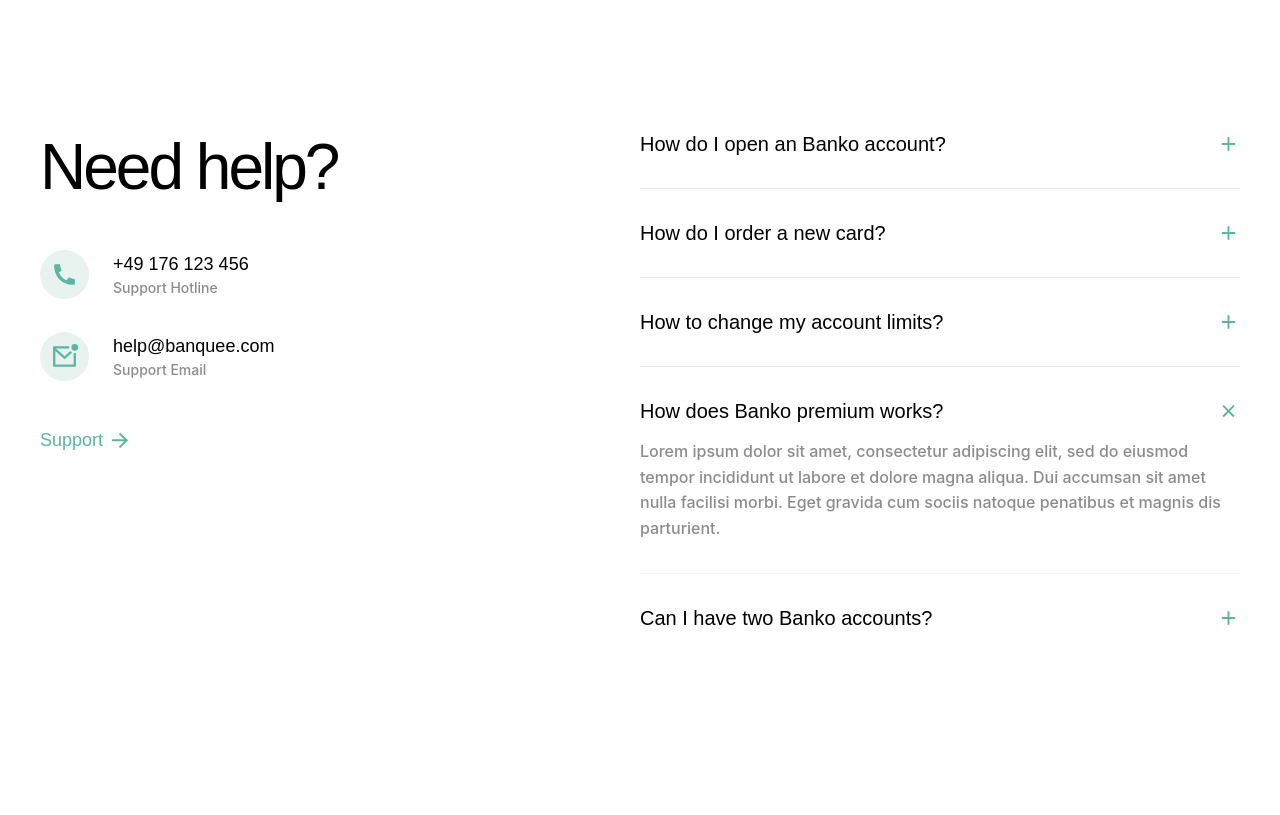
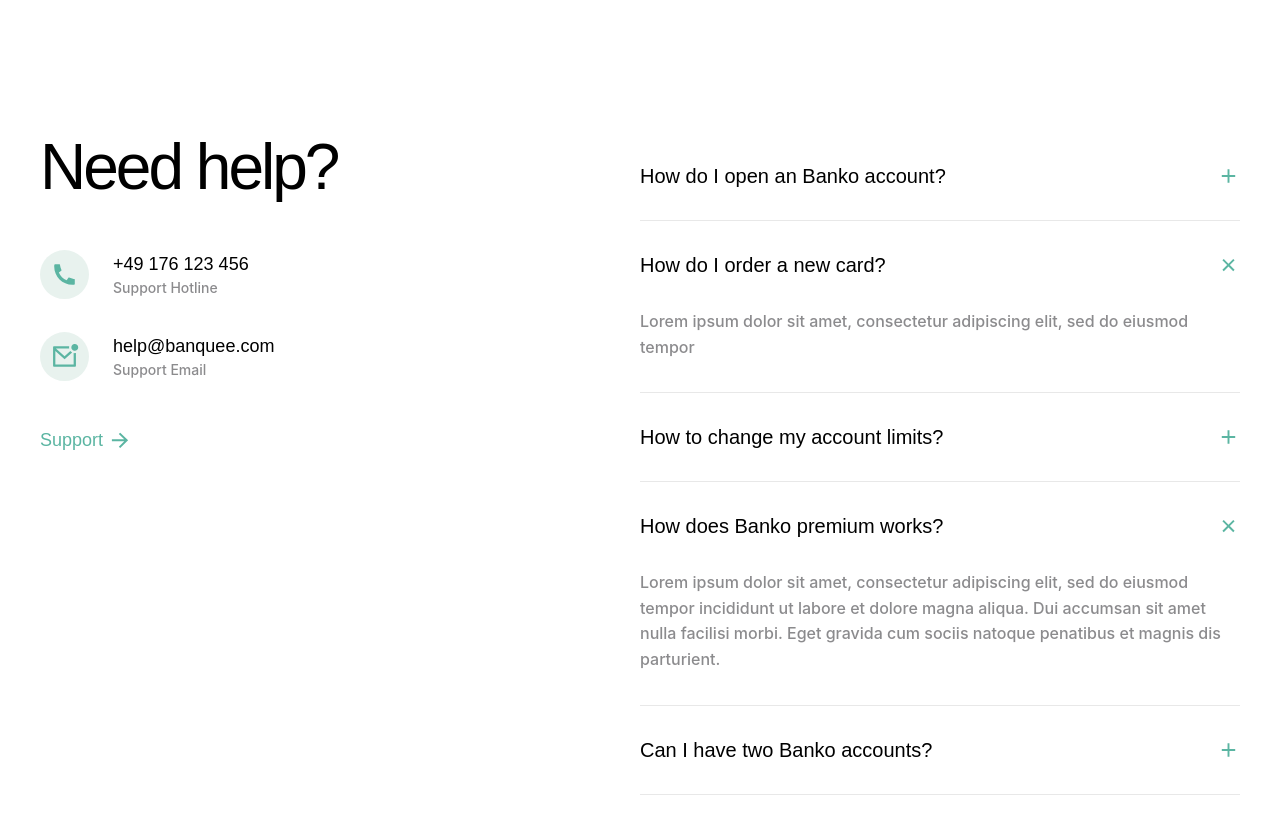
Before and after one commit to GM9dev/banquee-react, a React (Vite) app: page / in a window 1280 px wide. Shown: the part 8900-9715 px from the top of the page. Built offline with nearby package versions, Linux system fonts and the light colour scheme; a web font is replaced by a local one.

Commit message:
Added basic logic structure for SiteNeed

```diff
--- a/src/components/SiteNeed/SiteNeed.css
+++ b/src/components/SiteNeed/SiteNeed.css
@@ -37,6 +37,12 @@
 .SiteNeed .distance-4 {
   display: flex;
   justify-content: space-between;
+  flex-direction: column;
+}
+
+.SiteNeed .item-header {
+  display: flex;
+  justify-content: space-between;
 }
 
 .SiteNeed .border-bottom {
@@ -59,5 +65,4 @@
 .SiteNeed .text-5 {
   color: #1a191e;
   opacity: 50%;
-  padding-bottom: 32px;
 }
--- a/src/components/SiteNeed/SiteNeed.tsx
+++ b/src/components/SiteNeed/SiteNeed.tsx
@@ -4,6 +4,11 @@
 import Badge12Image from "./../../assets/badge-12.svg";
 import Badge11Image from "./../../assets/badge-11.svg";
 import "./SiteNeed.css";
+
+type FAQListType = {
+  answer: string;
+  question: string;
+};
 
 type SiteNeedData = {
   mainTitle: string;
@@ -12,12 +17,7 @@
   email: string;
   contactEmail: string;
   option: string;
-  list1: string;
-  list2: string;
-  list3: string;
-  list4: string;
-  textList4: string;
-  list5: string;
+  faqList: FAQListType[];
 };
 
 function SiteNeed() {
@@ -28,13 +28,21 @@
     email: "help@banquee.com",
     contactEmail: "Support Email",
     option: "Support",
-    list1: "How do I open an Banko account?",
-    list2: "How do I order a new card?",
-    list3: "How to change my account limits?",
-    list4: "How does Banko premium works?",
-    textList4:
-      "Lorem ipsum dolor sit amet, consectetur adipiscing elit, sed do eiusmod tempor incididunt ut labore et dolore magna aliqua. Dui accumsan sit amet nulla facilisi morbi. Eget gravida cum sociis natoque penatibus et magnis dis parturient.",
-    list5: "Can I have two Banko accounts?",
+    faqList: [
+      { question: "How do I open an Banko account?", answer: "" },
+      {
+        question: "How do I order a new card?",
+        answer:
+          "Lorem ipsum dolor sit amet, consectetur adipiscing elit, sed do eiusmod tempor",
+      },
+      { question: "How to change my account limits?", answer: "" },
+      {
+        question: "How does Banko premium works?",
+        answer:
+          "Lorem ipsum dolor sit amet, consectetur adipiscing elit, sed do eiusmod tempor incididunt ut labore et dolore magna aliqua. Dui accumsan sit amet nulla facilisi morbi. Eget gravida cum sociis natoque penatibus et magnis dis parturient.",
+      },
+      { question: "Can I have two Banko accounts?", answer: "" },
+    ],
   };
 
   return (
@@ -63,29 +71,27 @@
             </div>
           </section>
           <section className="block-12">
-            <div className="distance-4 border-bottom">
-              <div className="info distance-1">{templateData.list1}</div>
-              <img className="add-img" src={RiAddImage} />
-            </div>
-            <div className="distance-4 padding border-bottom">
-              <div className="info distance-1">{templateData.list2}</div>
-              <img className="add-img" src={RiAddImage} />
-            </div>
-            <div className="distance-4 padding border-bottom">
-              <div className="info distance-1">{templateData.list3}</div>
-              <img className="add-img" src={RiAddImage} />
-            </div>
-            <div className="distance-4 padding">
-              <div className="info info-3">{templateData.list4}</div>
-              <img className="add-img" src={RiCloseImage} />
-            </div>
-            <div className="text-5 border-bottom text-features">
-              {templateData.textList4}
-            </div>
-            <div className="distance-4 padding">
-              <div className="info">{templateData.list5}</div>
-              <img className="add-img" src={RiAddImage} />
-            </div>
+            {templateData.faqList.map((item) => {
+              return (
+                <div className="distance-4 padding border-bottom">
+                  <div className="item-header">
+                    <div className="info distance-1">{item.question}</div>
+                    <img
+                      className="add-img"
+                      src={item.answer !== "" ? RiCloseImage : RiAddImage}
+                    />
+                  </div>
+
+                  {item.answer !== "" ? (
+                    <div className="text-5 text-features distance-1">
+                      {item.answer}
+                    </div>
+                  ) : (
+                    ""
+                  )}
+                </div>
+              );
+            })}
           </section>
         </div>
       </div>
--- a/src/components/SitePeople/SitePeople.tsx
+++ b/src/components/SitePeople/SitePeople.tsx
@@ -23,7 +23,7 @@
       },
       {
         title: "At lectus urna duis convallis tellus",
-        text: "Lorem ipsum dolor sit amet, consectetur adipiscing elit, sed do eiusmod tempor incididunt ut labore et dolore magna aliqua. Dui accumsan sit amet nulla facilisi morbi. In nibh mauris cursus mattis. At lectus urna duis convallis convallis tellus. Enim blandit volutpat maecenas volutpat.",
+        text: "Lorem ipsum dolor sit amet, consectetur adipiscing elit, sed do eiusmod tempor incididunt ut labore et dolore magna aliqua. Dui accumsan sit amet nulla facilisi morbi. <br /> <br /> In nibh mauris cursus mattis. At lectus urna duis convallis convallis tellus. Enim blandit volutpat maecenas volutpat.",
         name: "Jenny Wilson",
         job: "Nursing Assistant",
       },
@@ -69,68 +69,22 @@
           </section>
         </div>
         <div className="block-9">
-          <div className="size size-1">
-            <img className="rating" src={RatingImage} />
-            <div className="title-3">{templateData.boxes[0].title}</div>
-            <div className="distance-3">
-              <div className="text-features">{templateData.boxes[0].text}</div>
-            </div>
-            <div className="name">{templateData.boxes[0].name}</div>
-            <div className="money">{templateData.boxes[0].job}</div>
-          </div>
-          <div className="size size-2">
-            <img className="rating" src={RatingImage} />
-            <div className="title-3">{templateData.boxes[1].title}</div>
-            <div className="distance-3">
-              <div className="text-features">
-                Lorem ipsum dolor sit amet, consectetur adipiscing elit, sed do
-                eiusmod tempor incididunt ut labore et dolore magna aliqua. Dui
-                accumsan sit amet nulla facilisi morbi.
-                <br />
-                <br />
-                In nibh mauris cursus mattis. At lectus urna duis convallis
-                convallis tellus. Enim blandit volutpat maecenas volutpat.
+          {templateData.boxes.map((item, index) => {
+            return (
+              <div className={`size size-${index + 1}`}>
+                <img className="rating" src={RatingImage} />
+                <div className="title-3">{item.title}</div>
+                <div className="distance-3">
+                  <div
+                    className="text-features"
+                    dangerouslySetInnerHTML={{ __html: item.text }}
+                  />
+                </div>
+                <div className="name">{item.name}</div>
+                <div className="money">{item.job}</div>
               </div>
-            </div>
-            <div className="name">{templateData.boxes[1].name}</div>
-            <div className="money">{templateData.boxes[1].job}</div>
-          </div>
-          <div className="size size-3">
-            <img className="rating" src={RatingImage} />
-            <div className="title-3">{templateData.boxes[2].title}</div>
-            <div className="distance-3">
-              <div className="text-features">{templateData.boxes[2].text}</div>
-            </div>
-            <div className="name">{templateData.boxes[2].name}</div>
-            <div className="money">{templateData.boxes[2].job}</div>
-          </div>
-          <div className="size size-4">
-            <img className="rating" src={RatingImage} />
-            <div className="title-3">{templateData.boxes[3].title}</div>
-            <div className="distance-3">
-              <div className="text-features">{templateData.boxes[3].text}</div>
-            </div>
-            <div className="name">{templateData.boxes[3].name}</div>
-            <div className="money">{templateData.boxes[3].job}</div>
-          </div>
-          <div className="size size-5">
-            <img className="rating" src={RatingImage} />
-            <div className="title-3">{templateData.boxes[4].title}</div>
-            <div className="distance-3">
-              <div className="text-features">{templateData.boxes[4].text}</div>
-            </div>
-            <div className="name">{templateData.boxes[4].name}</div>
-            <div className="money">{templateData.boxes[4].job}</div>
-          </div>
-          <div className="size size-6">
-            <img className="rating" src={RatingImage} />
-            <div className="title-3">{templateData.boxes[5].title}</div>
-            <div className="distance-3">
-              <div className="text-features">{templateData.boxes[5].text}</div>
-            </div>
-            <div className="name">{templateData.boxes[5].name}</div>
-            <div className="money">{templateData.boxes[5].job}</div>
-          </div>
+            );
+          })}
         </div>
       </div>
     </div>
```
